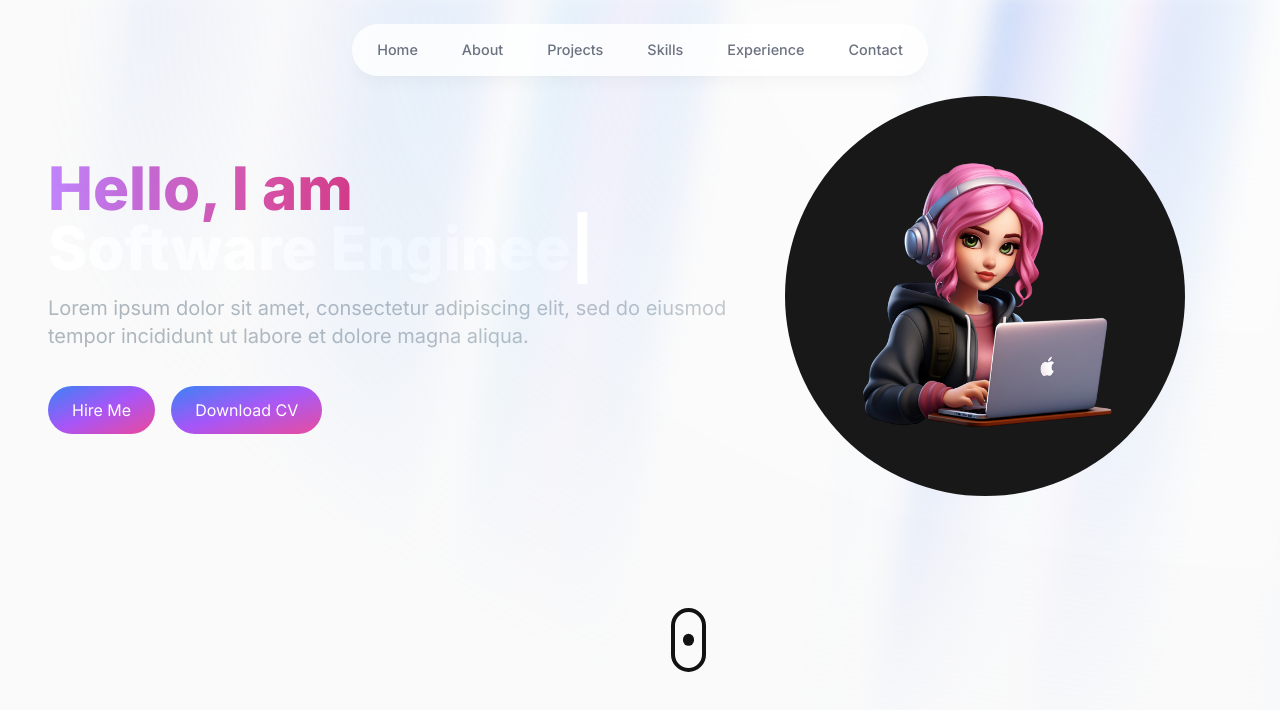
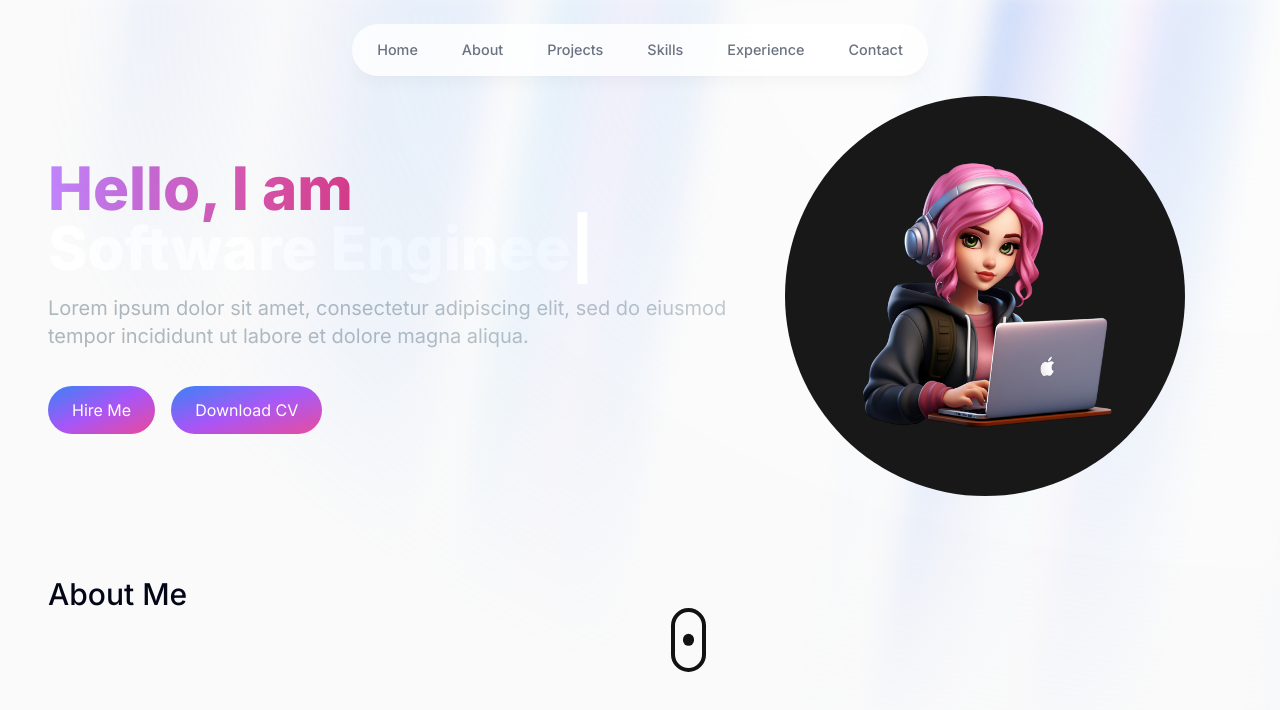
Before and after one commit to AhnafulH/Personal_Website, a Next.js app in the folder portofolio-website/: page / in a window 1280 px wide. Shown: the top 710 px of the page. Built offline with nearby package versions, Linux system fonts and the light colour scheme.

Commit message:
Started About section. Added necessary files

```diff
--- a/portofolio-website/app/page.tsx
+++ b/portofolio-website/app/page.tsx
@@ -1,7 +1,7 @@
 import Header from "@/components/Header";
 import HeroSection from "@/components/HeroSection";
 import { AuroraBackground } from "@/components/ui/aurora-background";
-import ScrollBtn from "@/components/ScrollBtn";
+import About from "@/components/About";
 
 export default function Home() {
   return (
@@ -10,7 +10,7 @@
         <div className="container mx-auto px-12 py-4">
           <Header/>
           <HeroSection/>
-          {/* <ScrollBtn/> */}
+          <About/>
         </div>
       </main>
       </AuroraBackground>
--- /dev/null
+++ b/portofolio-website/components/About.tsx
@@ -0,0 +1,21 @@
+import React from 'react'
+
+function About() {
+  return (
+    <section>
+        <h2 className="text-3xl font-medium">
+            About Me
+        </h2>
+
+        <p>
+
+        </p>
+
+        <p>
+
+        </p>
+    </section>
+  )
+}
+
+export default About
```
